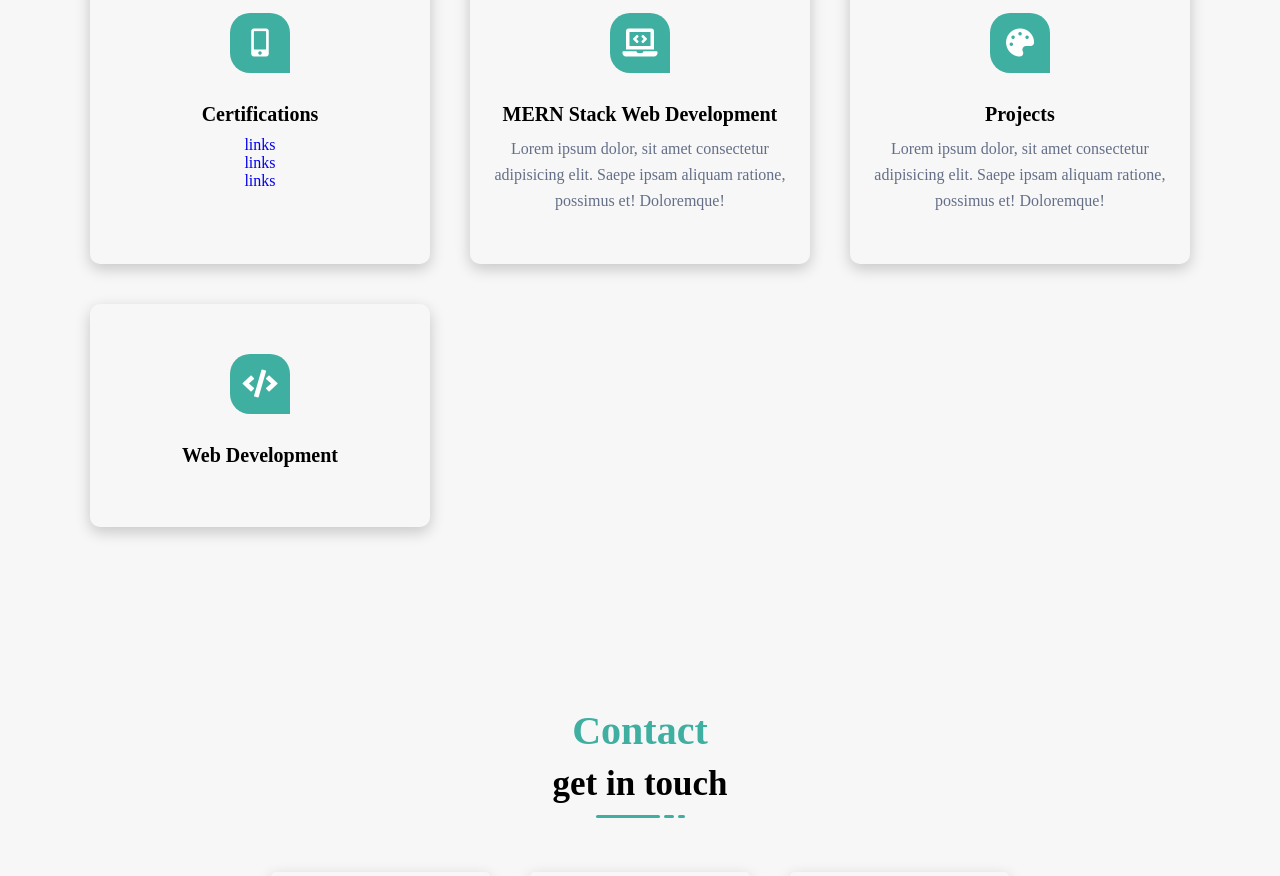
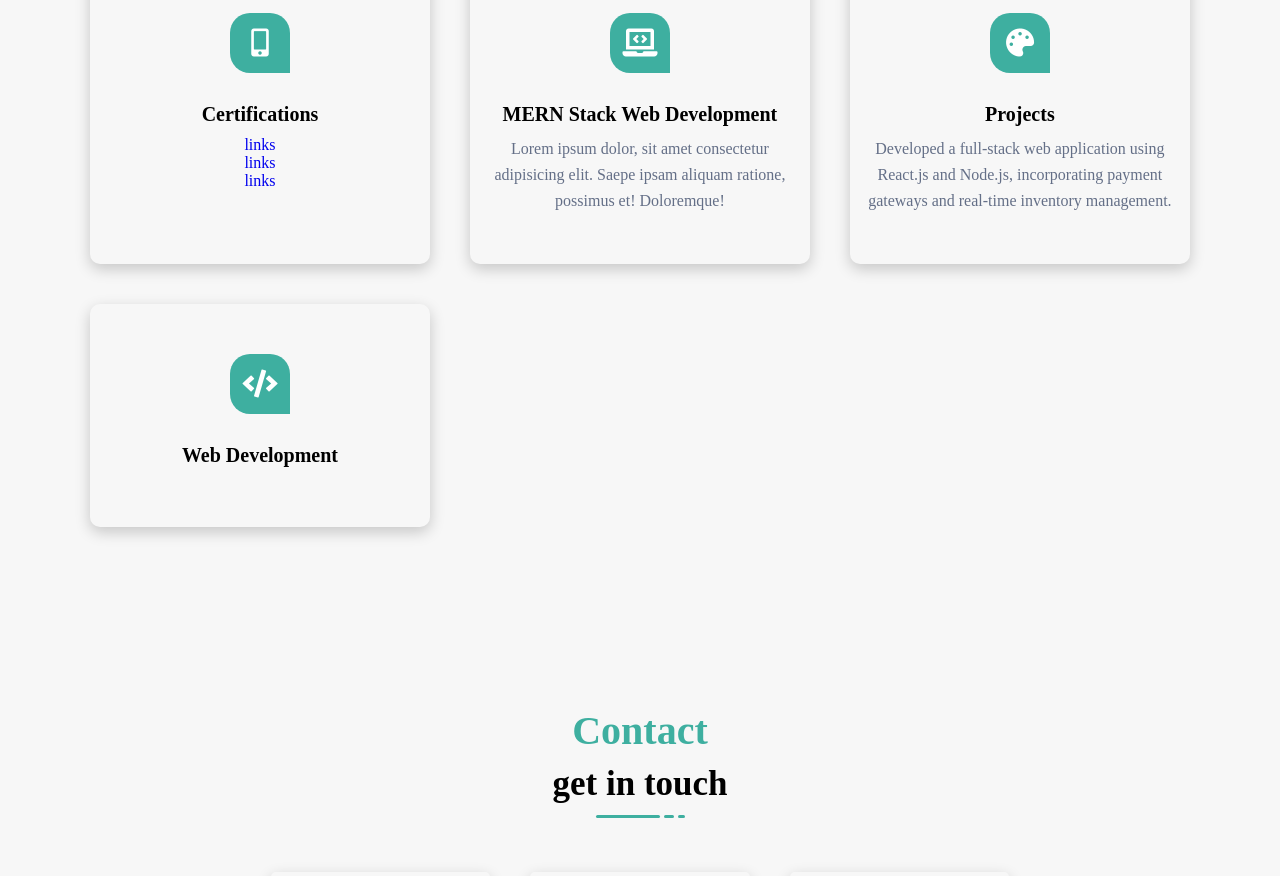
Before and after one commit to Tara-2803/MyPortfolio, a plain HTML site: page index.html in a window 1280 px wide. Shown: the part 1160-2036 px from the top of the page. Drawn offline with Linux system fonts and the light colour scheme.

Commit message:
Update index.html

```diff
--- a/index.html
+++ b/index.html
@@ -146,9 +146,8 @@
                             <i class="fas fa-palette"></i>
                         </div>
                         <h3>Projects</h3>
-                        <p>Lorem ipsum dolor, sit amet consectetur adipisicing elit. Saepe ipsam aliquam
-
-                            ratione, possimus et! Doloremque!</p>
+                        <p> Developed a full-stack web application using React.js and
+                          Node.js, incorporating payment gateways and real-time inventory management.</p>
                     </div>
                 </div>
                 <!--===== Service Item End =====-->
```
